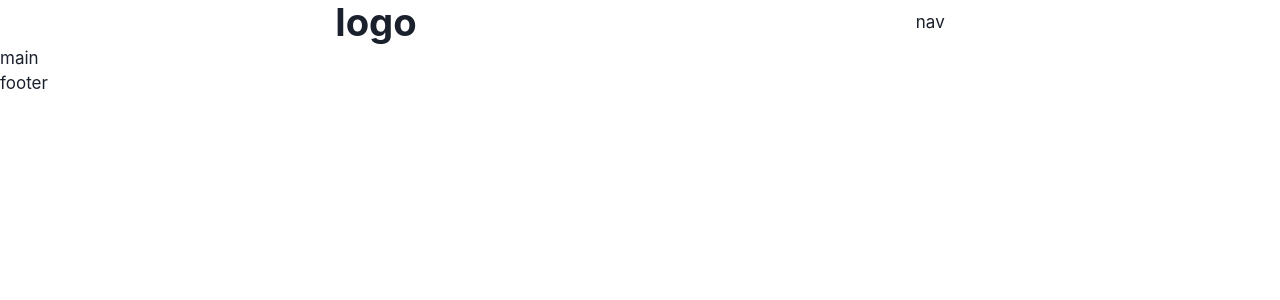
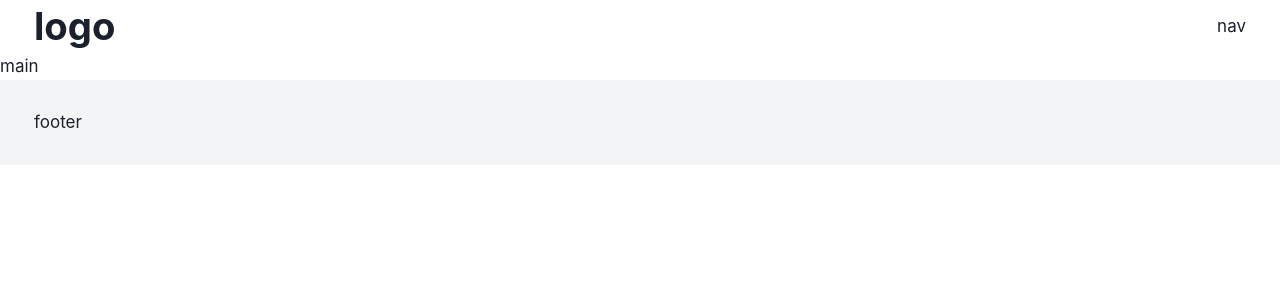
Before and after one commit to peaceRyun/-themplate-next-js-chakra, a Next.js app: page / in a window 1280 px wide. Shown: the top 300 px of the page. Built offline with nearby package versions, Linux system fonts and the light colour scheme; a web font is replaced by a local one; what @chakra-ui/next-js would draw is missing.

Commit message:
footer 추가

```diff
--- /dev/null
+++ b/src/components/layout/Container.jsx
@@ -0,0 +1,14 @@
+import { Container, For, Stack } from "@chakra-ui/react"
+
+const Inner = () => {
+  return (
+    <Stack>
+          <Container maxW='2xl' px="2">
+              Lorem ipsum dolor sit amet, consectetur adipiscing elit. Nullam
+              consectetur, tortor in lacinia eleifend, dui nisl tristique nunc.
+          </Container>
+    </Stack>
+  )
+}
+
+export default Inner;
--- a/src/components/layout/Footer.jsx
+++ b/src/components/layout/Footer.jsx
@@ -1,8 +1,13 @@
+"use client";
+
 import React from 'react'
+import { Container } from '@chakra-ui/react'
 
 const Footer = () => {
   return (
-    <footer>footer</footer>
+    <footer className='bg-gray-100 py-6'>
+      <Container>footer</Container>
+    </footer>
   )
 }
 
--- a/src/components/layout/Header.jsx
+++ b/src/components/layout/Header.jsx
@@ -1,12 +1,12 @@
 "use client";
 
-import { Container, Flex, Heading } from '@chakra-ui/react'
+import { Container, Heading } from '@chakra-ui/react'
 import React from 'react'
 
 const Header = () => {
   return (
-    <header>
-      <Container className='flex justify-between items-center'>
+    <header className='fiexd top-0 left-0 right-0 bg-white backdrop-blur-md'>
+      <Container size="full" className='flex justify-between items-center'>
         <Heading as="h1">logo</Heading>
         <nav>nav</nav>
       </Container>
--- a/src/components/providers/index.js
+++ b/src/components/providers/index.js
@@ -1,12 +1,8 @@
 'use client'
 
 import { CacheProvider } from '@chakra-ui/next-js'
-import { ChakraProvider, extendTheme } from '@chakra-ui/react'
-
-// 선택사항: 테마 커스터마이징
-const theme = extendTheme({
-  // 여기에 테마 설정을 추가할 수 있습니다
-})
+import { ChakraProvider } from '@chakra-ui/react'
+import theme from '@/theme'
 
 export function Providers({ children }) {
   return (
--- /dev/null
+++ b/src/theme/components/container.js
@@ -0,0 +1,46 @@
+export const Container = {
+  baseStyle: {
+    maxW: '1340px',
+    mx: 'auto',
+    px: { base: '5', md: '6', lg: '8' },
+    py: { base: '1', md: '1', lg: '1' },
+  },
+  sizes: {
+    sm: {
+      maxW: '640px',
+    },
+    md: {
+      maxW: '768px',
+    },
+    lg: {
+      maxW: '1024px',
+    },
+    xl: {
+      maxW: '1340px',
+    },
+    '2xl': {
+      maxW: '1400px',
+    },
+    full: {
+      maxW: 'none',
+    }
+  },
+  variants: {
+    primary: {
+      bg: 'white',
+      shadow: 'md',
+      rounded: 'lg',
+    },
+    secondary: {
+      bg: 'gray.50',
+      rounded: 'md',
+    },
+    responsive: {
+      px: { base: '4', md: '8', lg: '12' },
+      py: { base: '4', md: '6', lg: '8' },
+    }
+  },
+  defaultProps: {
+    size: 'xl',
+  }
+}
--- /dev/null
+++ b/src/theme/index.js
@@ -0,0 +1,10 @@
+import { extendTheme } from "@chakra-ui/react";
+import { Container } from "./components/container";
+
+const theme = extendTheme({
+  components: {
+    Container
+  }
+})
+
+export default theme;
```
